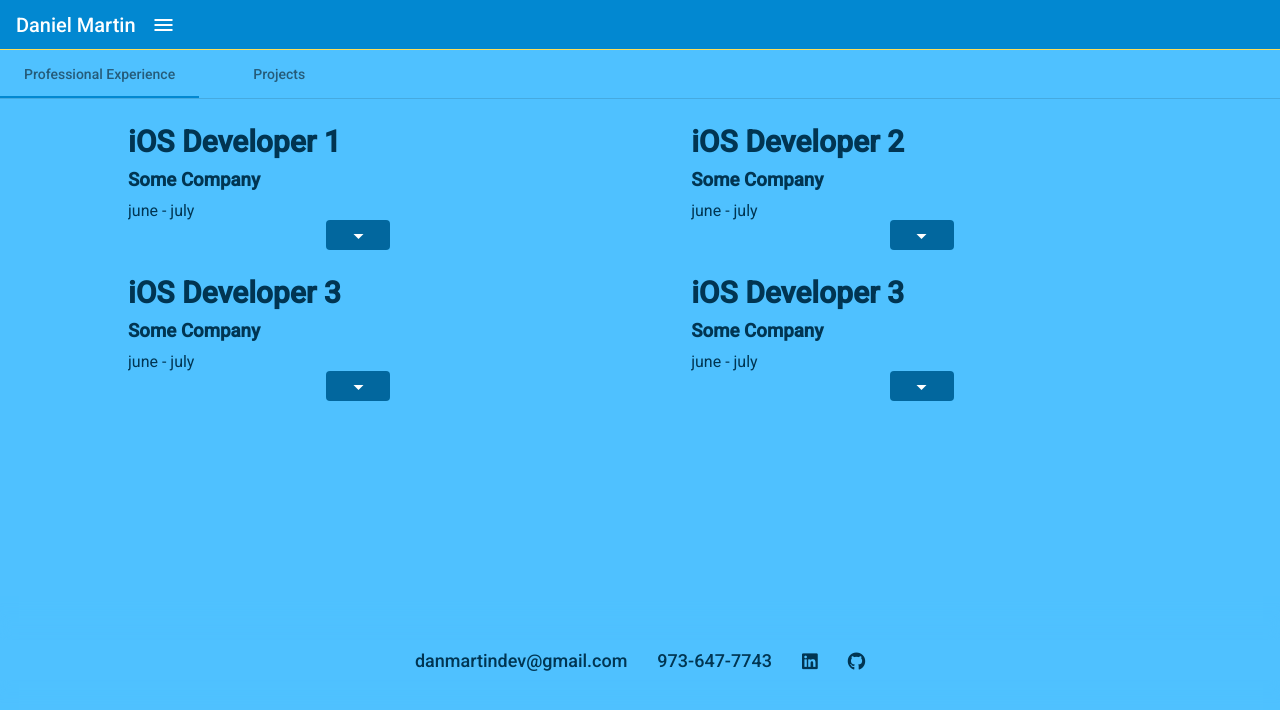
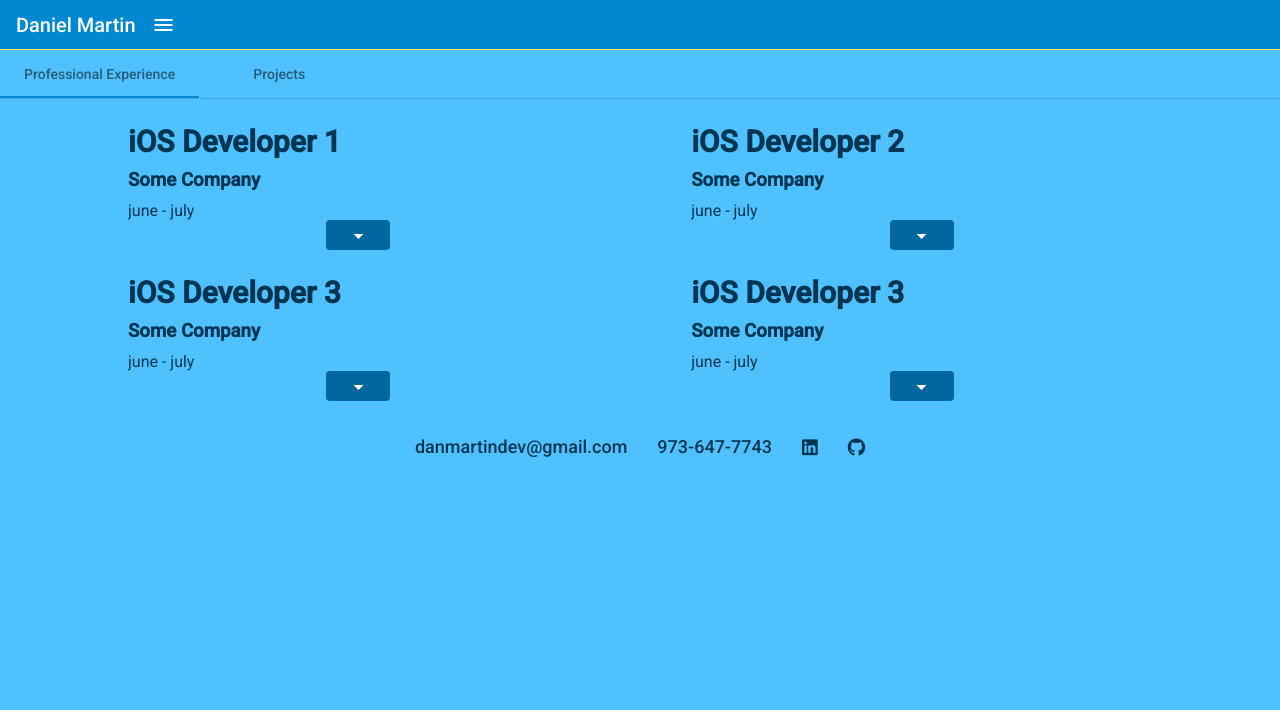
Before and after one commit to danmartindev/Portfolio, an Angular app: page /work in a window 1280 px wide. Shown: the top 710 px of the page. Built offline with nearby package versions, Linux system fonts and the light colour scheme.

Commit message:
app router div set to 100% class for scrolling pages

```diff
--- a/src/styles.scss
+++ b/src/styles.scss
@@ -2,6 +2,10 @@
 @import 'theme.scss';
 @import "colors.scss";
 @import "~@fortawesome/fontawesome-free/css/all.css";
+
+html {
+    //overflow-y: scroll;
+}
 
 html, body { height: 100%; }
 body {
@@ -10,17 +14,13 @@ body {
     background-color: $light;
 }
 
-.app {
-    min-height: 80%;
+#route-wrap{
+    height: 100%;
 }
 
-
-app-footer{
-    height: 50px;
-    width: 100%;
+.scrolling {
+    padding-top: 50px;
 }
-
-
 
 %selectless{
     -webkit-user-select: none;
```
